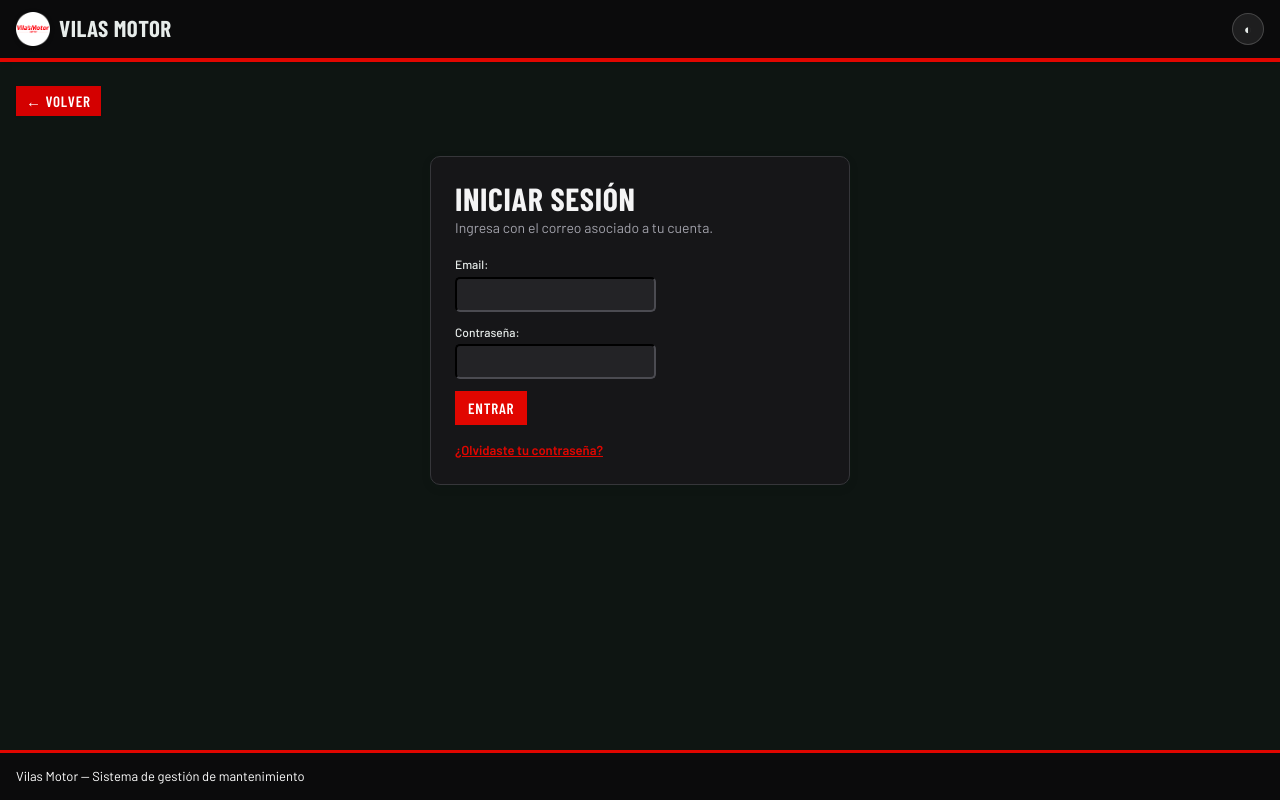
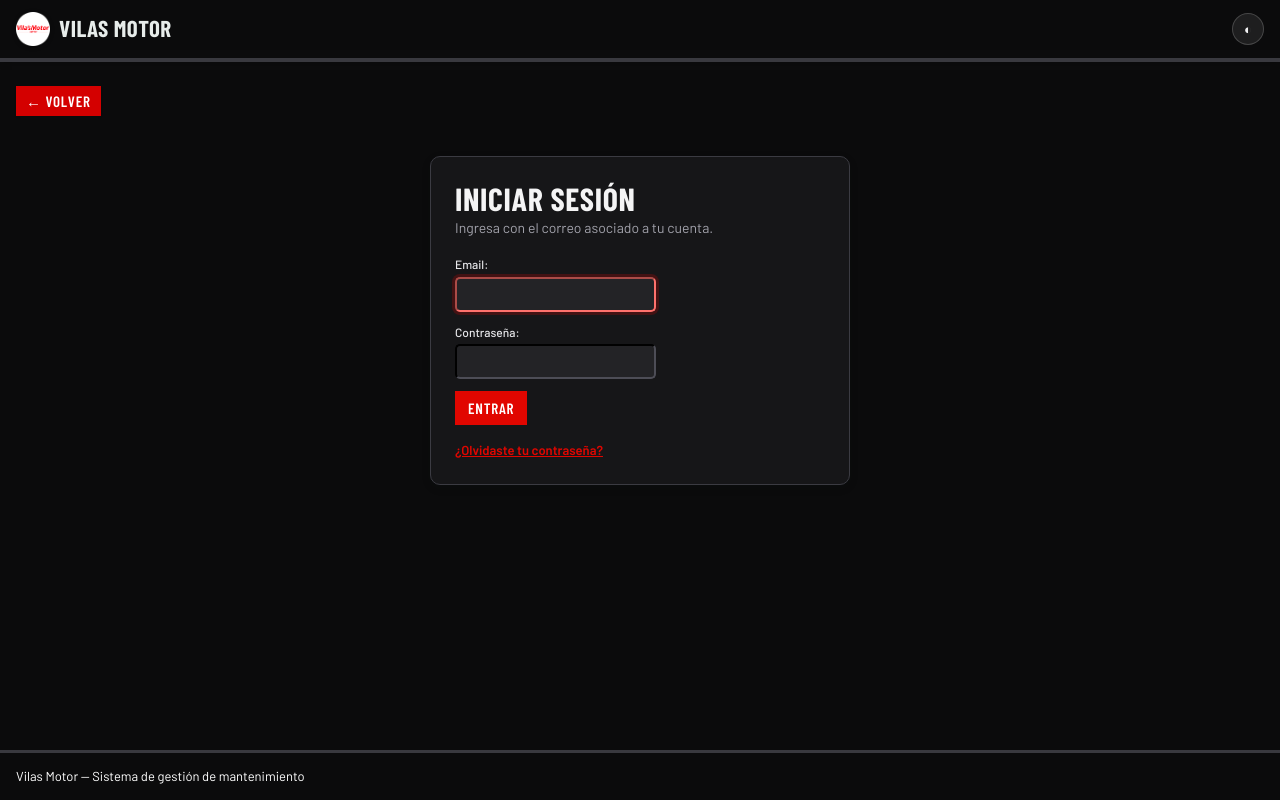
Before and after one commit to Fothermuckerr/vilas_motor_sistema_gestion_mantenimiento_MVP, a Django app: page /login/ in a window 1280 px wide. Run offline with Django 5.2, Linux system fonts and the light colour scheme.

Commit message:
Corrige contraste de modo oscuro

```diff
--- a/scr/static/styles.css
+++ b/scr/static/styles.css
@@ -1299,3 +1299,226 @@ h1, h2, h3 { text-transform: uppercase; }
 [data-theme="dark"] .que-hacer-numero, [data-theme="dark"] .que-hacer-titulo { color: #f4f4f5; }
 [data-theme="dark"] .kpi-warning { border-top-color: #d98a00; }
 [data-theme="dark"] .kpi-critical { border-top-color: #e10600; }
+
+/* Cobertura completa del modo oscuro: formularios, tablas, estados e iconos. */
+[data-theme="dark"] {
+    color-scheme: dark;
+    --bg: #0b0b0c;
+    --surface: #161618;
+    --surface-2: #1d1d20;
+    --hover: #28282c;
+    --text: #e7e7ea;
+    --muted: #a7a7af;
+    --border: #3b3b42;
+    --titulo: #f7f7f8;
+    --subtitulo: #eeeeef;
+    --acento-borde: #686870;
+    --footer-bg: #0b0b0c;
+}
+
+[data-theme="dark"] .app-sidebar,
+[data-theme="dark"] .app-topbar,
+[data-theme="dark"] .site-header,
+[data-theme="dark"] .site-footer {
+    border-color: #39393f;
+}
+
+[data-theme="dark"] .sidebar-brand img {
+    background: #161618;
+}
+
+[data-theme="dark"] .sidebar-nav a,
+[data-theme="dark"] .sidebar-logout button {
+    color: #e6e6e9;
+}
+
+[data-theme="dark"] .sidebar-nav a span,
+[data-theme="dark"] .sidebar-logout span,
+[data-theme="dark"] .top-search span,
+[data-theme="dark"] .theme-toggle {
+    color: #f1f1f3;
+}
+
+[data-theme="dark"] .sidebar-nav a:hover,
+[data-theme="dark"] .sidebar-nav a:focus-visible,
+[data-theme="dark"] .sidebar-nav a:first-child,
+[data-theme="dark"] .sidebar-logout button:hover,
+[data-theme="dark"] .sidebar-logout button:focus-visible {
+    background: #242428;
+    box-shadow: inset 4px 0 0 var(--rojo-taller);
+}
+
+[data-theme="dark"] .top-search,
+[data-theme="dark"] .top-user .theme-toggle {
+    background: #161618;
+    border-color: #45454d;
+}
+
+[data-theme="dark"] .top-search input,
+[data-theme="dark"] .top-search input::placeholder {
+    color: #d8d8dd;
+    opacity: 1;
+}
+
+[data-theme="dark"] .mock-icon.icon-slate,
+[data-theme="dark"] .task-symbol.neutral,
+[data-theme="dark"] .icon-blue {
+    background: #2b2b30;
+    color: #e9e9ed;
+}
+
+[data-theme="dark"] .mock-icon.icon-green,
+[data-theme="dark"] .icon-green {
+    background: #123b27;
+    color: #73e2a5;
+}
+
+[data-theme="dark"] .mock-icon.icon-orange,
+[data-theme="dark"] .task-symbol.warning,
+[data-theme="dark"] .icon-orange {
+    background: #422a0d;
+    color: #ffc766;
+}
+
+[data-theme="dark"] .mock-icon.icon-red,
+[data-theme="dark"] .task-symbol.danger,
+[data-theme="dark"] .icon-red {
+    background: #48191c;
+    color: #ffaaa5;
+}
+
+[data-theme="dark"] .task-symbol.blue {
+    background: #172d49;
+    color: #8bc4ff;
+}
+
+[data-theme="dark"] table,
+[data-theme="dark"] .table-card,
+[data-theme="dark"] .celda-plegable > summary,
+[data-theme="dark"] .auth-box,
+[data-theme="dark"] .form-card,
+[data-theme="dark"] .dialogo-confirmacion,
+[data-theme="dark"] .active-filter,
+[data-theme="dark"] .celda-cliente,
+[data-theme="dark"] .card-link,
+[data-theme="dark"] .stat-card,
+[data-theme="dark"] .que-hacer-card {
+    background: #161618;
+    color: #e7e7ea;
+    border-color: #3b3b42;
+}
+
+[data-theme="dark"] thead {
+    background: #252529;
+    color: #ffffff;
+}
+
+[data-theme="dark"] tbody tr:nth-child(even) {
+    background: #1c1c1f;
+}
+
+[data-theme="dark"] tbody tr:hover,
+[data-theme="dark"] .celda-plegable > summary:hover {
+    background: #28282c;
+}
+
+[data-theme="dark"] td,
+[data-theme="dark"] th,
+[data-theme="dark"] .form label,
+[data-theme="dark"] .celda-plegable > summary,
+[data-theme="dark"] .dialogo-contexto {
+    color: #e7e7ea;
+}
+
+[data-theme="dark"] td a,
+[data-theme="dark"] .card-link:hover,
+[data-theme="dark"] .section-title-row > a,
+[data-theme="dark"] .overview-heading a {
+    color: #ff716c;
+}
+
+[data-theme="dark"] .form input[type="text"],
+[data-theme="dark"] .form input[type="number"],
+[data-theme="dark"] .form input[type="date"],
+[data-theme="dark"] .form input[type="email"],
+[data-theme="dark"] .form input[type="password"],
+[data-theme="dark"] .form select,
+[data-theme="dark"] .form textarea,
+[data-theme="dark"] .bandeja-controles select {
+    background: #232326;
+    color: #f3f3f5;
+    border-color: #4d4d56;
+}
+
+[data-theme="dark"] .form input::placeholder,
+[data-theme="dark"] .form textarea::placeholder {
+    color: #a8a8b0;
+    opacity: 1;
+}
+
+[data-theme="dark"] .form select option {
+    background: #232326;
+    color: #f3f3f5;
+}
+
+[data-theme="dark"] .form input:focus,
+[data-theme="dark"] .form select:focus,
+[data-theme="dark"] .form textarea:focus,
+[data-theme="dark"] .top-search:focus-within {
+    border-color: #ff716c;
+    box-shadow: 0 0 0 3px rgba(225, 6, 0, .22);
+}
+
+[data-theme="dark"] .badge-alerta,
+[data-theme="dark"] .form-errors {
+    background: #48191c;
+    color: #ffb1ac;
+    border-color: #8f3936;
+}
+
+[data-theme="dark"] .badge-ok {
+    background: #123b27;
+    color: #8de9b5;
+}
+
+[data-theme="dark"] .badge-warn,
+[data-theme="dark"] .aviso {
+    background: #422a0d;
+    color: #ffd17a;
+    border-color: #86551d;
+}
+
+[data-theme="dark"] .badge-neutral {
+    background: #303036;
+    color: #dedee3;
+}
+
+[data-theme="dark"] .btn-secondary,
+[data-theme="dark"] .btn-si {
+    background: #232326;
+    color: #f5f5f7;
+    border-color: #6a6a73;
+}
+
+[data-theme="dark"] .btn-secondary:hover,
+[data-theme="dark"] .btn-si:hover {
+    background: #34343a;
+    border-color: #ff716c;
+}
+
+[data-theme="dark"] .btn-primary,
+[data-theme="dark"] .btn-danger,
+[data-theme="dark"] .btn-back,
+[data-theme="dark"] .btn-naranja {
+    color: #ffffff;
+}
+
+[data-theme="dark"] .celda-cliente[data-estado="error"],
+[data-theme="dark"] .form .errorlist {
+    color: #ffaaa5;
+}
+
+[data-theme="dark"] .celda-cliente[data-estado="cargando"]::after {
+    border-color: #53535b;
+    border-top-color: #ff716c;
+}
```
